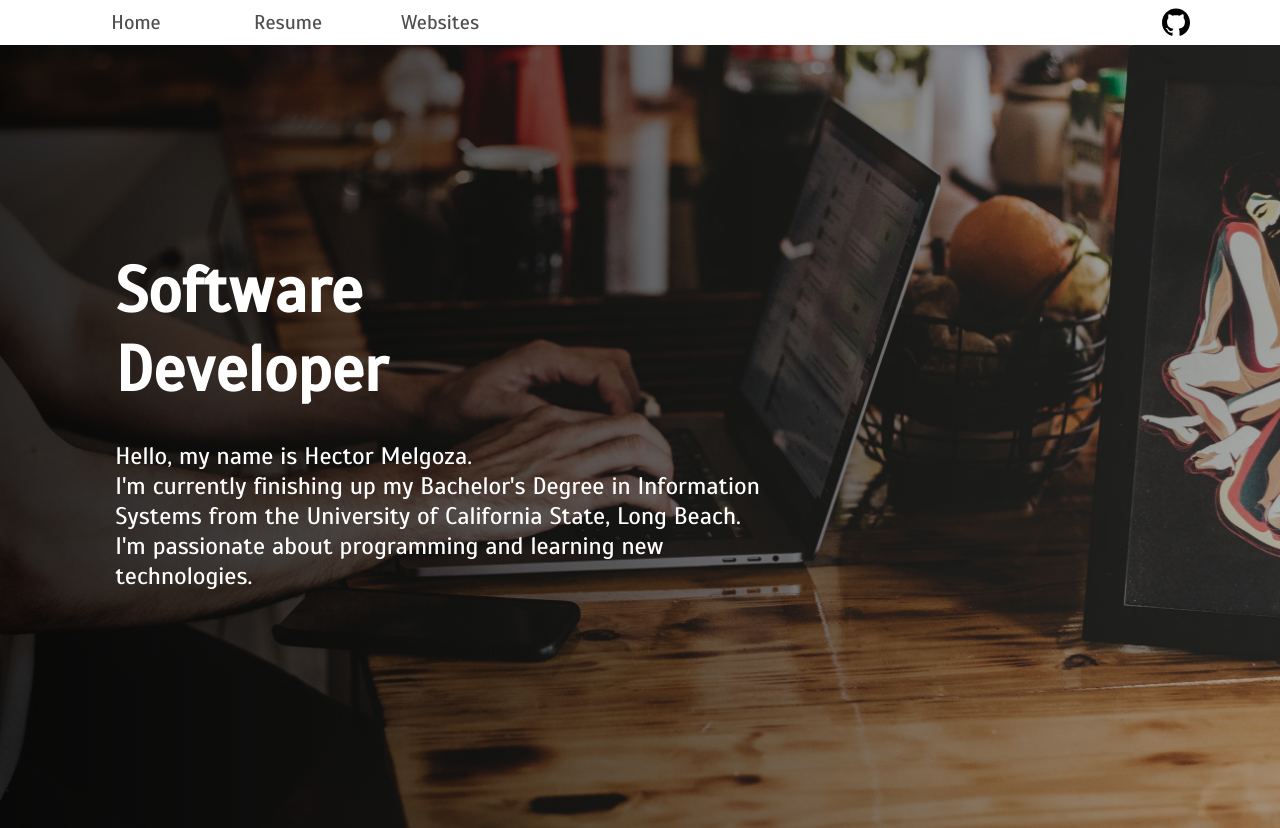
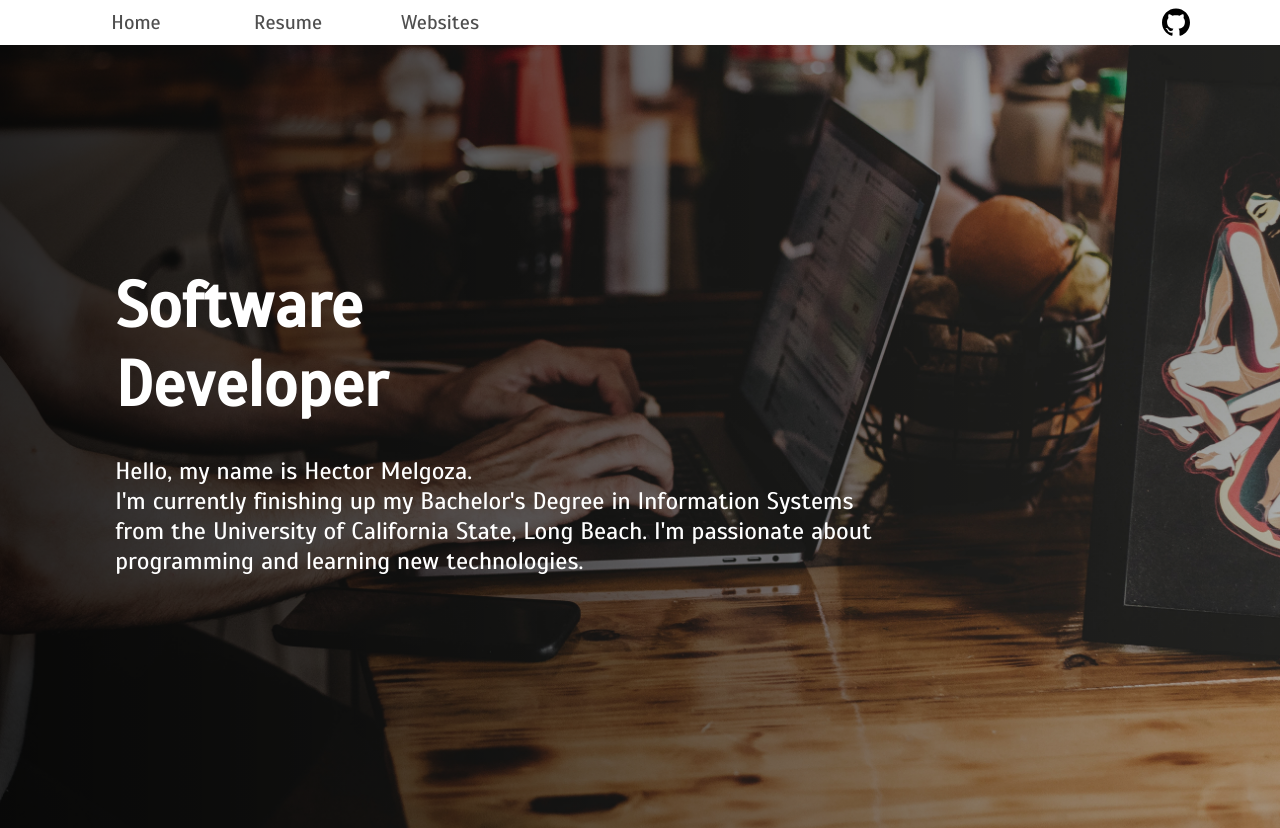
Before and after one commit to hectormelgoza/myportfolio, a PHP site: page / in a window 1280 px wide. Shown: the top 828 px of the page. Run offline with PHP 8.4, Linux system fonts and the light colour scheme; some web fonts are replaced.

Commit message:
changed sub-msg width

```diff
--- a/index.html
+++ b/index.html
@@ -34,7 +34,7 @@
                 Developer</h1>
                 <div class="sub-msg">Hello, my name is Hector Melgoza. <br>
                     I'm currently finishing up my Bachelor's Degree in Information Systems
-                    from the University of California State, Long Beach. <br>
+                    from the University of California State, Long Beach.
                     I'm passionate about programming and learning new technologies.</div>
                 </div>
                 </div>
--- a/portfolio.css
+++ b/portfolio.css
@@ -52,7 +52,7 @@ a >.git-pic{
     font-family: 'Scada', sans-serif;
     font-size: 1.5rem;
     padding: 2rem 0rem;
-    width: 65%;
+    width: 74%;
 }
 .message{
     width: 82%;
```
